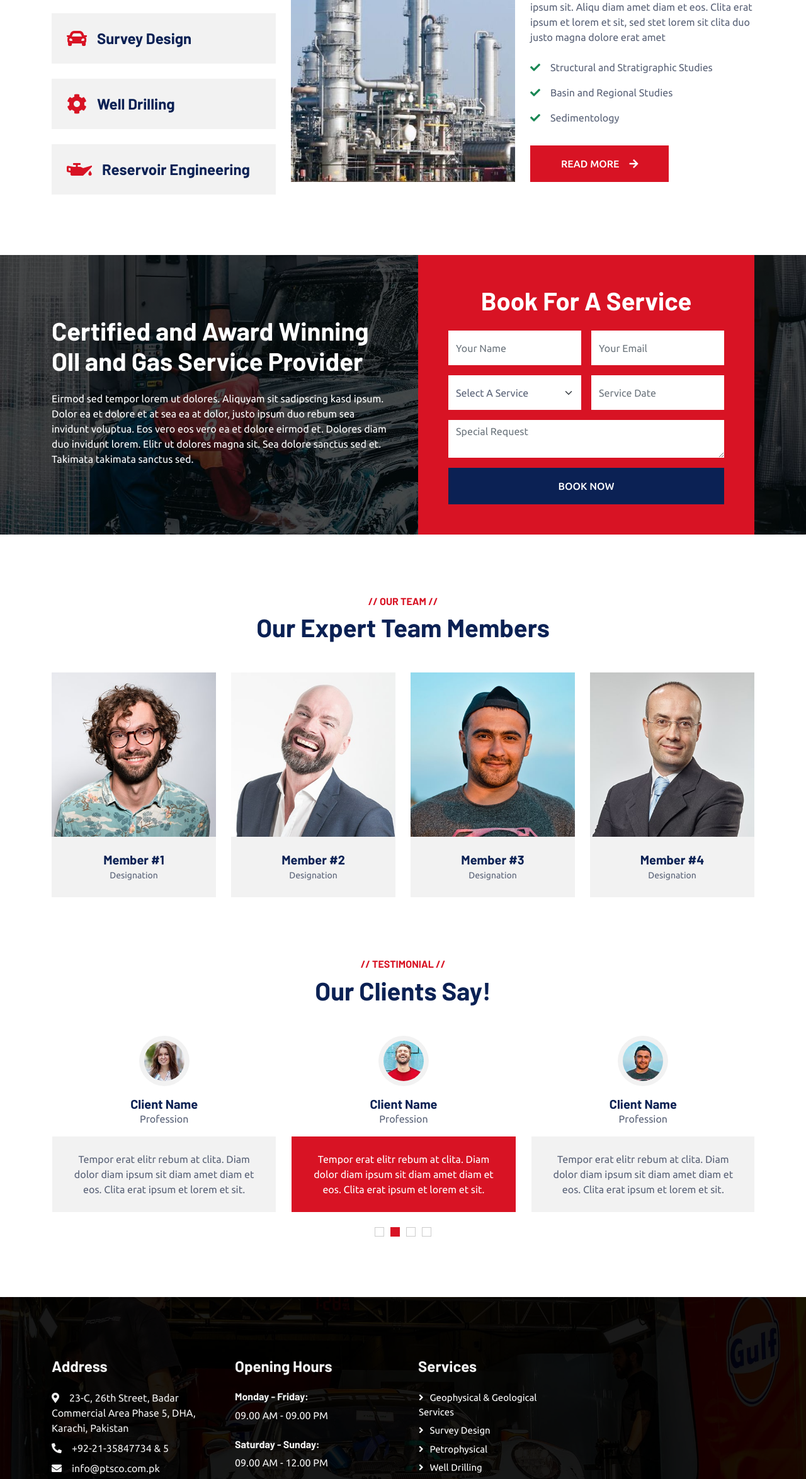
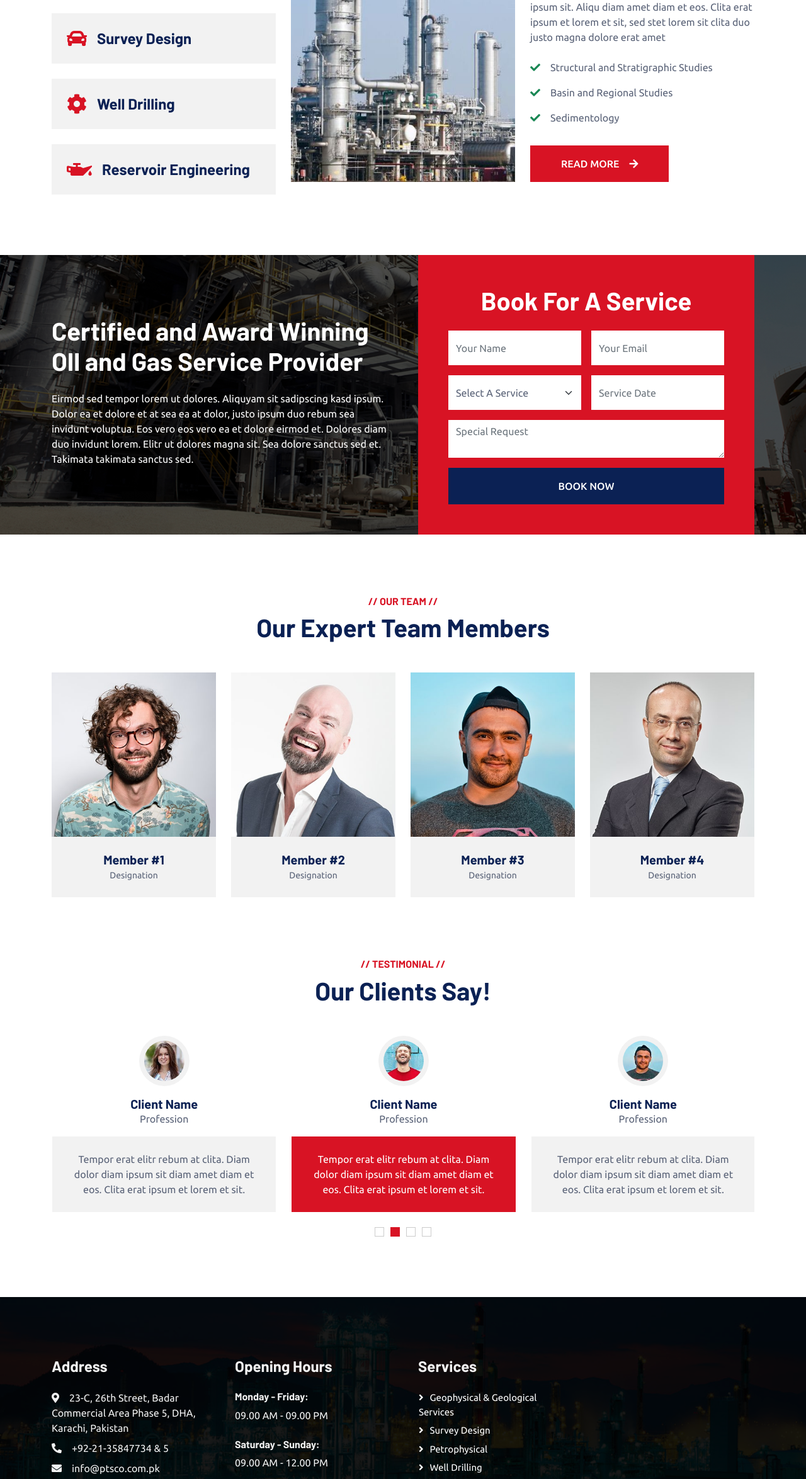
Before and after one commit to iamsaadvirk/ptsco, a plain HTML site: page index.html in a window 1280 px wide. Shown: the part 2102-4451 px from the top of the page at 63% size. Drawn offline with nearby package versions, Linux system fonts and the light colour scheme.

Commit message:
background images updated.

```diff
--- a/css/style.css
+++ b/css/style.css
@@ -219,7 +219,7 @@
 
 /*** Booking ***/
 .booking {
-    background: linear-gradient(rgba(0, 0, 0, .7), rgba(0, 0, 0, .7)), url(../img/carousel-bg-2.jpg) center center no-repeat;
+    background: linear-gradient(rgba(0, 0, 0, .7), rgba(0, 0, 0, .7)), url(../img/img3.png) center center no-repeat;
     background-size: cover;
 }
 
@@ -314,7 +314,7 @@
 
 /*** Footer ***/
 .footer {
-    background: linear-gradient(rgba(0, 0, 0, .9), rgba(0, 0, 0, .9)), url(../img/carousel-bg-1.jpg) center center no-repeat;
+    background: linear-gradient(rgba(0, 0, 0, .9), rgba(0, 0, 0, .9)), url(../img/img4.png) center center no-repeat;
     background-size: cover;
 }
 
```
Also changed, not shown: 1 other file.
